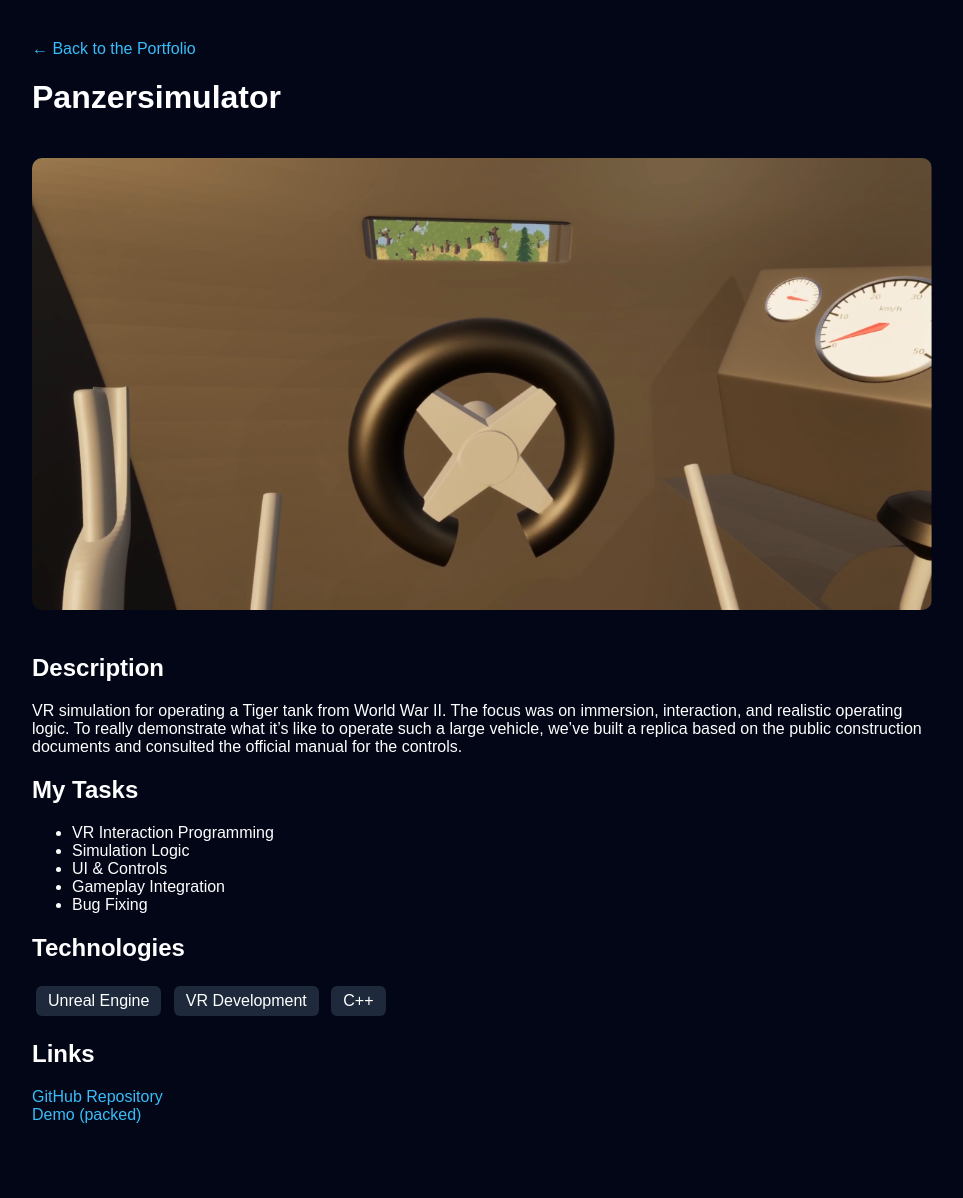
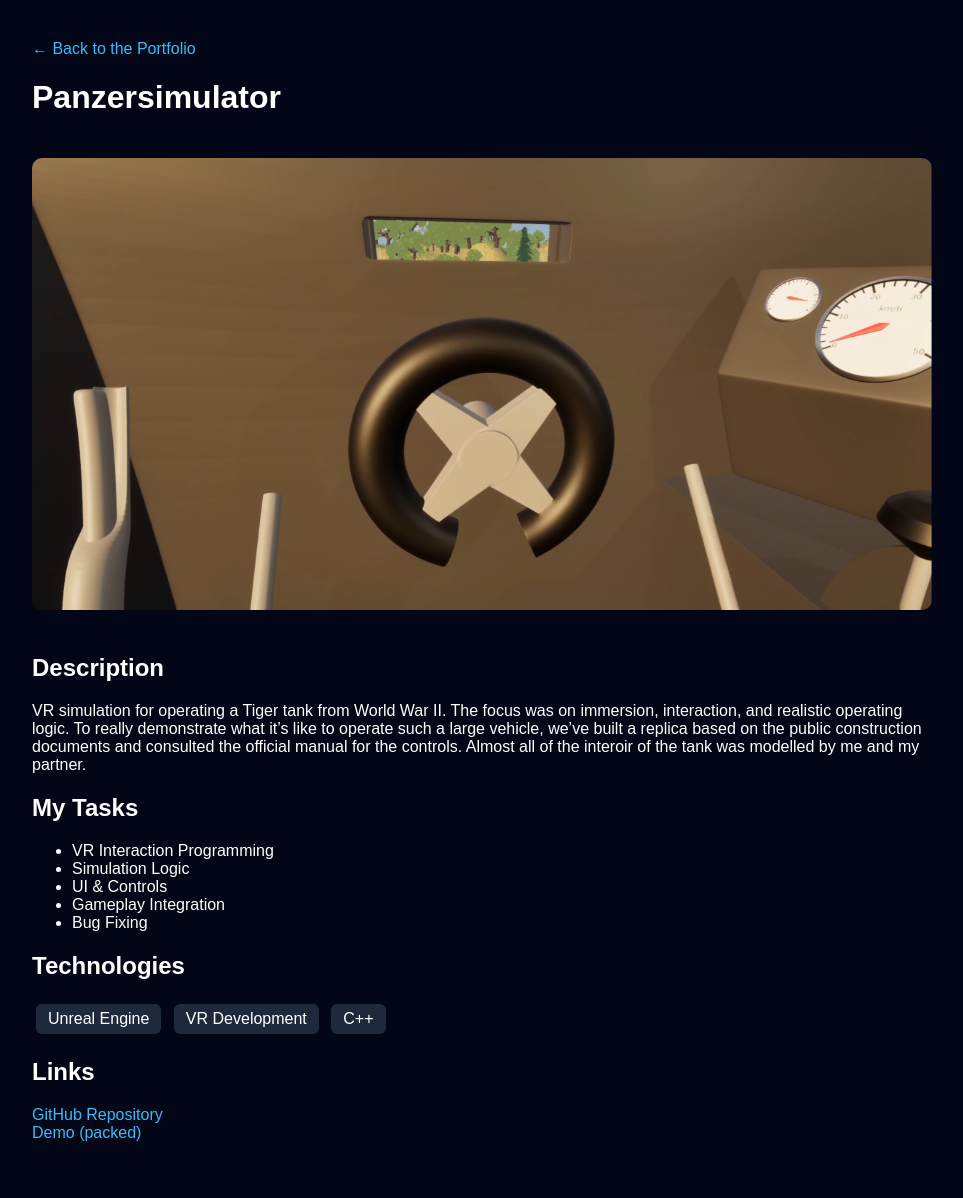
Before and after one commit to magisterrene/magisterrene.github.io, a Jekyll site: the page projects/panzersimulator.html, which Jekyll copies as it is, in a window 1280 px wide. Shown: the whole page, without its empty margins (158-1121 px from the left). Built offline with Jekyll 4.4.1, drawn with Linux system fonts in a browser that asks for light colours.

Commit message:
Update panzersimulator.html

```diff
--- a/projects/panzersimulator.html
+++ b/projects/panzersimulator.html
@@ -36,6 +36,7 @@ The focus was on immersion, interaction, and realistic operating logic.
 To really demonstrate what it’s like to operate such a large vehicle, we’ve
 built a replica based on the public construction documents and consulted
 the official manual for the controls.
+Almost all of the interoir of the tank was modelled by me and my partner.
 </p>
 
 <h2>My Tasks</h2>
```
